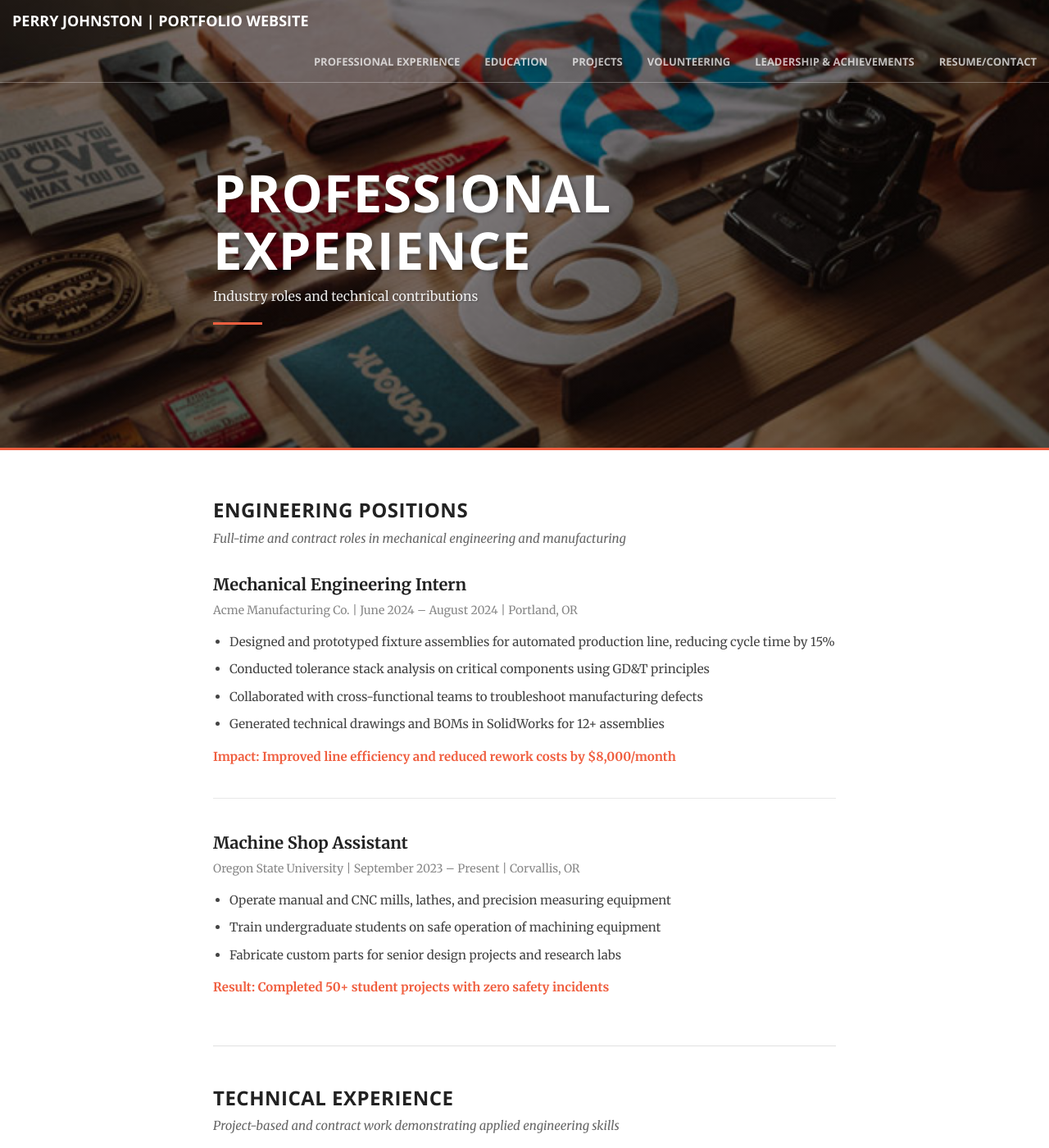
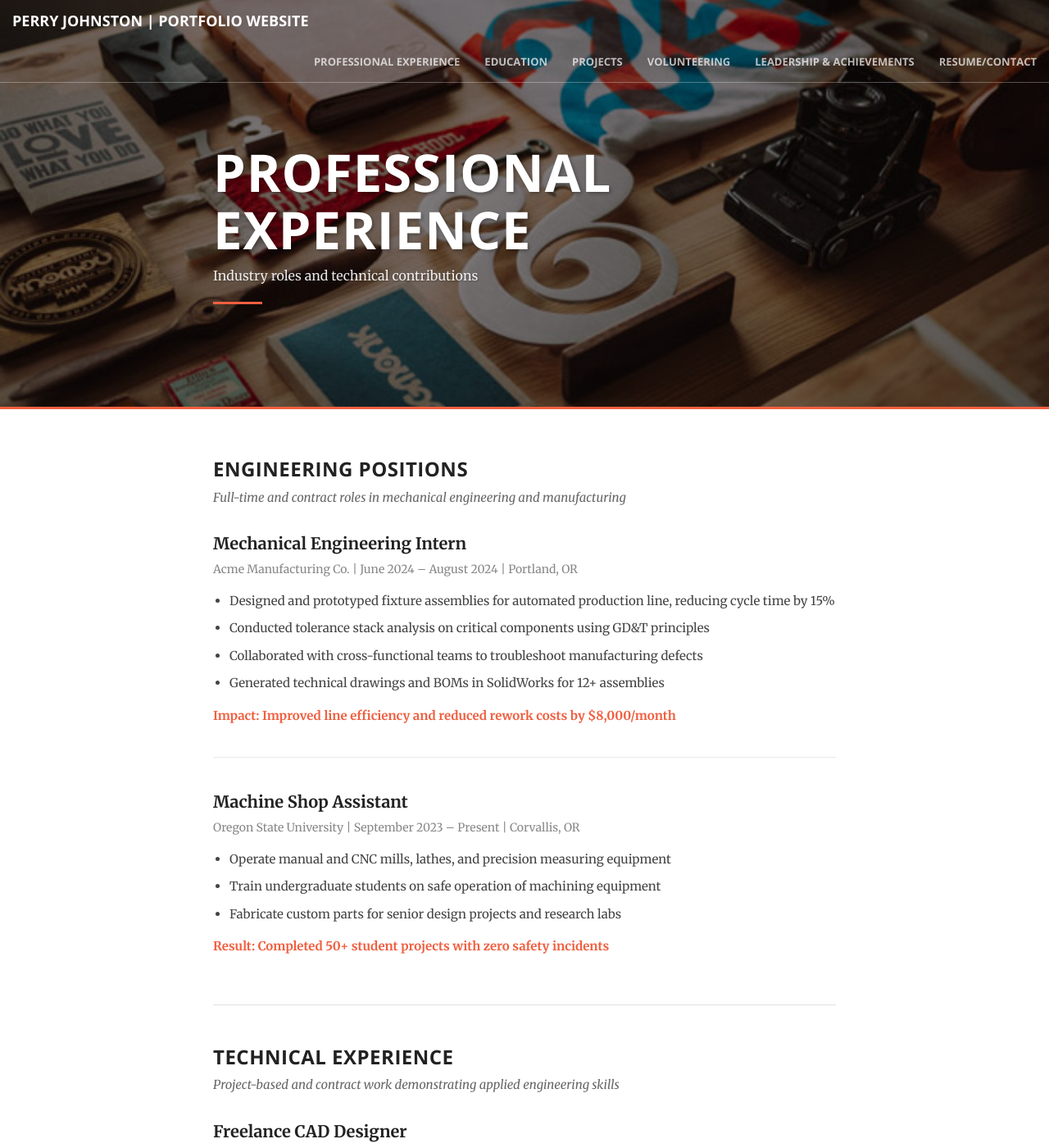
Before and after one commit to perryismyname/perryismyname.github.io, a Jekyll site: the page built from work/index.html, in a window 1280 px wide and 1400 px high. Shown: the whole window at 82% size. Built offline with Jekyll 4.4.1, drawn with Linux system fonts in a browser that asks for light colours.

Commit message:
Update main.scss
Update sizing again

```diff
--- a/css/main.scss
+++ b/css/main.scss
@@ -71,7 +71,7 @@ $theme-dark: #222;
   background-size: cover;
   background-position: center;
   background-repeat: no-repeat;
-  padding: 200px 0 150px !important;
+  padding: 175px 0 125px !important;
   border-bottom: 3px solid $theme-primary;
   position: relative;
 
```
